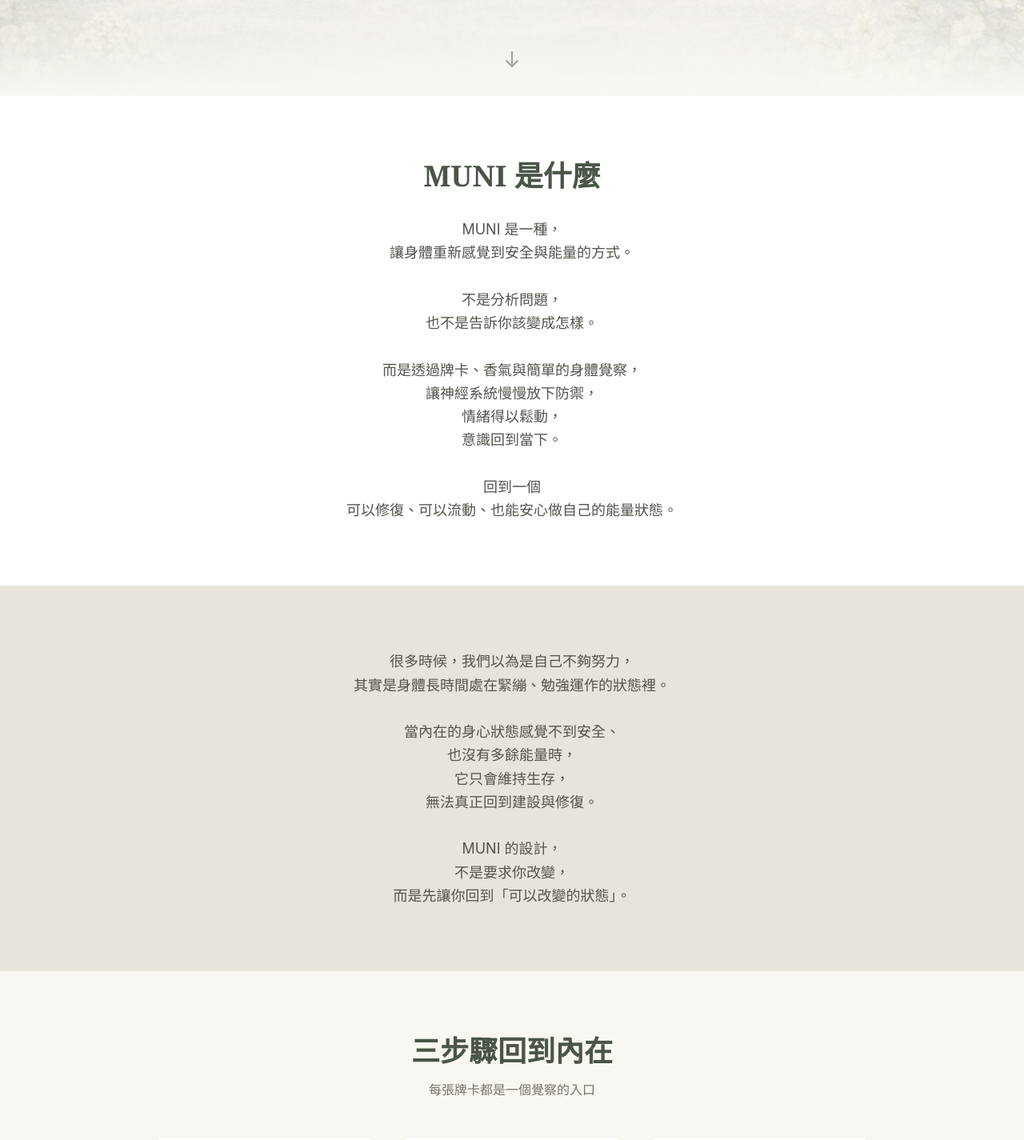
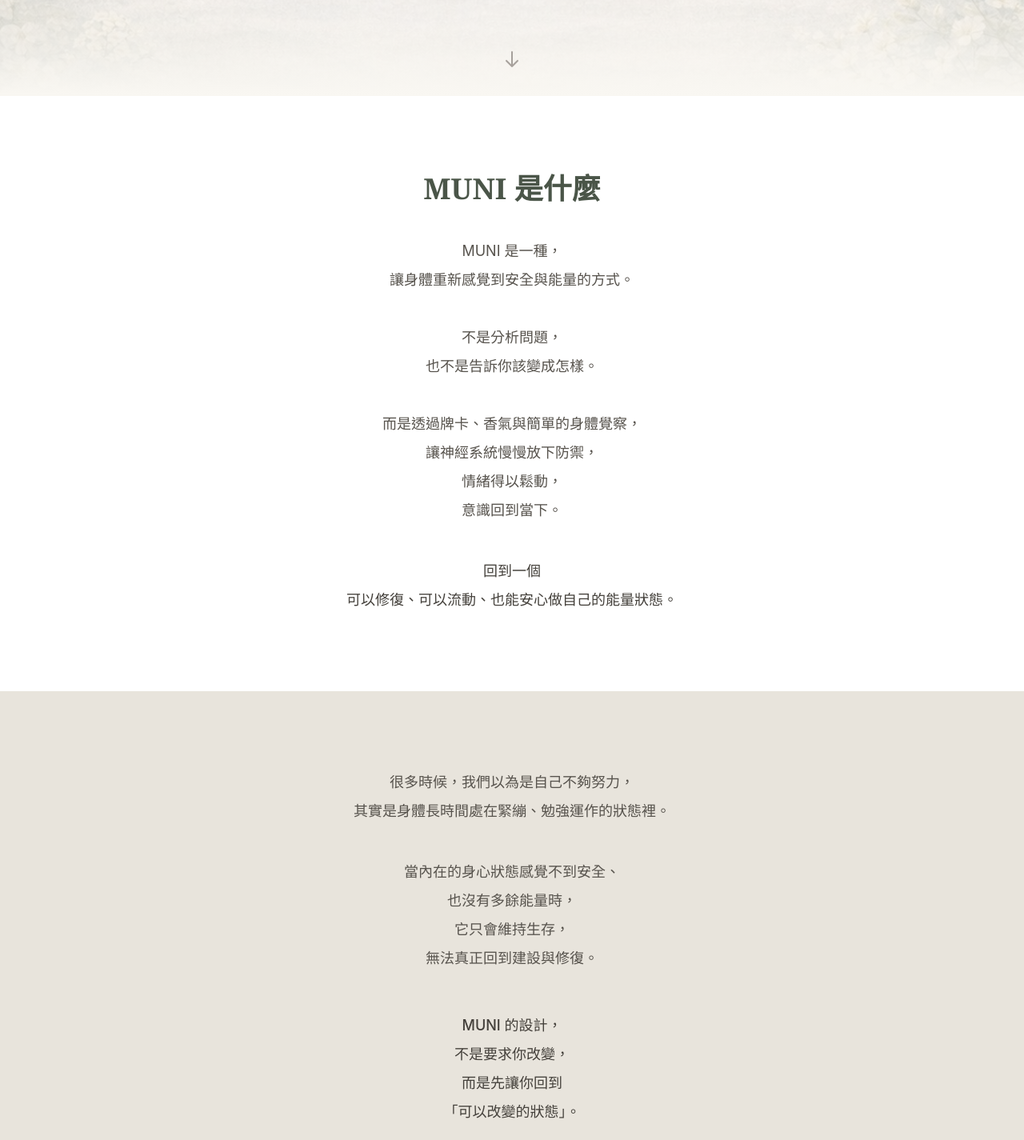
Before and after one commit to ianredcord/muni-oracle, a Next.js app: page / in a window 1280 px wide. Shown: the part 680-2105 px from the top of the page at 80% size. Built offline with nearby package versions, Linux system fonts and the light colour scheme.

Commit message:
優化 MUNI 是什麼區塊排版：增加行距、核心句視覺強化、段落節奏調整

```diff
--- a/src/app/page.tsx
+++ b/src/app/page.tsx
@@ -64,22 +64,36 @@
       </section>
 
       {/* 2. MUNI 是什麼 - 第一段 */}
-      <section id="what" className="py-20 px-4 bg-white scroll-mt-16">
-        <div className="max-w-3xl mx-auto text-center">
-          <h2 className="font-serif text-3xl md:text-4xl font-bold text-[#4a5548] mb-8">
+      <section id="what" className="py-24 px-4 bg-white scroll-mt-16">
+        <div className="max-w-[42rem] mx-auto text-center">
+          <h2 className="font-serif text-3xl md:text-4xl font-bold text-[#4a5548] mb-10">
             {ZH.home.whatIsMuni.title}
           </h2>
-          <p className="text-stone-600 text-lg leading-relaxed whitespace-pre-line">
+          {/* 主要內文：增加行距 10-15% */}
+          <p className="text-stone-600 text-lg leading-[2] whitespace-pre-line mb-10">
             {ZH.home.whatIsMuni.body}
+          </p>
+          {/* 核心句：視覺強化，字色略深、上下留白增加 */}
+          <p className="text-stone-700 text-lg leading-[2] whitespace-pre-line font-medium mt-8">
+            {ZH.home.whatIsMuni.bodyCore}
           </p>
         </div>
       </section>
 
       {/* 2b. MUNI 是什麼 - 第二段（不同色塊） */}
-      <section className="py-20 px-4 bg-[#E8E4DC]">
-        <div className="max-w-3xl mx-auto text-center">
-          <p className="text-stone-600 text-lg leading-relaxed whitespace-pre-line">
-            {ZH.home.whatIsMuni.bodySecond}
+      <section className="py-24 px-4 bg-[#E8E4DC]">
+        <div className="max-w-[42rem] mx-auto text-center">
+          {/* 第一句：引入 */}
+          <p className="text-stone-600 text-lg leading-[2] whitespace-pre-line mb-10">
+            {ZH.home.whatIsMuni.bodySecondIntro}
+          </p>
+          {/* 中間段落 */}
+          <p className="text-stone-600 text-lg leading-[2] whitespace-pre-line mb-12">
+            {ZH.home.whatIsMuni.bodySecondMiddle}
+          </p>
+          {/* 核心句：獨立段落，視覺強化 */}
+          <p className="text-stone-700 text-lg leading-[2] whitespace-pre-line font-medium">
+            {ZH.home.whatIsMuni.bodySecondCore}
           </p>
         </div>
       </section>
--- a/src/content/zh.ts
+++ b/src/content/zh.ts
@@ -22,8 +22,11 @@
 
     whatIsMuni: {
       title: "MUNI 是什麼",
-      body: "MUNI 是一種，\n讓身體重新感覺到安全與能量的方式。\n\n不是分析問題，\n也不是告訴你該變成怎樣。\n\n而是透過牌卡、香氣與簡單的身體覺察，\n讓神經系統慢慢放下防禦，\n情緒得以鬆動，\n意識回到當下。\n\n回到一個\n可以修復、可以流動、也能安心做自己的能量狀態。",
-      bodySecond: "很多時候，我們以為是自己不夠努力，\n其實是身體長時間處在緊繃、勉強運作的狀態裡。\n\n當內在的身心狀態感覺不到安全、\n也沒有多餘能量時，\n它只會維持生存，\n無法真正回到建設與修復。\n\nMUNI 的設計，\n不是要求你改變，\n而是先讓你回到「可以改變的狀態」。",
+      body: "MUNI 是一種，\n讓身體重新感覺到安全與能量的方式。\n\n不是分析問題，\n也不是告訴你該變成怎樣。\n\n而是透過牌卡、香氣與簡單的身體覺察，\n讓神經系統慢慢放下防禦，\n情緒得以鬆動，\n意識回到當下。",
+      bodyCore: "回到一個\n可以修復、可以流動、也能安心做自己的能量狀態。",
+      bodySecondIntro: "很多時候，我們以為是自己不夠努力，\n其實是身體長時間處在緊繃、勉強運作的狀態裡。",
+      bodySecondMiddle: "當內在的身心狀態感覺不到安全、\n也沒有多餘能量時，\n它只會維持生存，\n無法真正回到建設與修復。",
+      bodySecondCore: "MUNI 的設計，\n不是要求你改變，\n而是先讓你回到\n「可以改變的狀態」。",
     },
 
     steps: {
```
